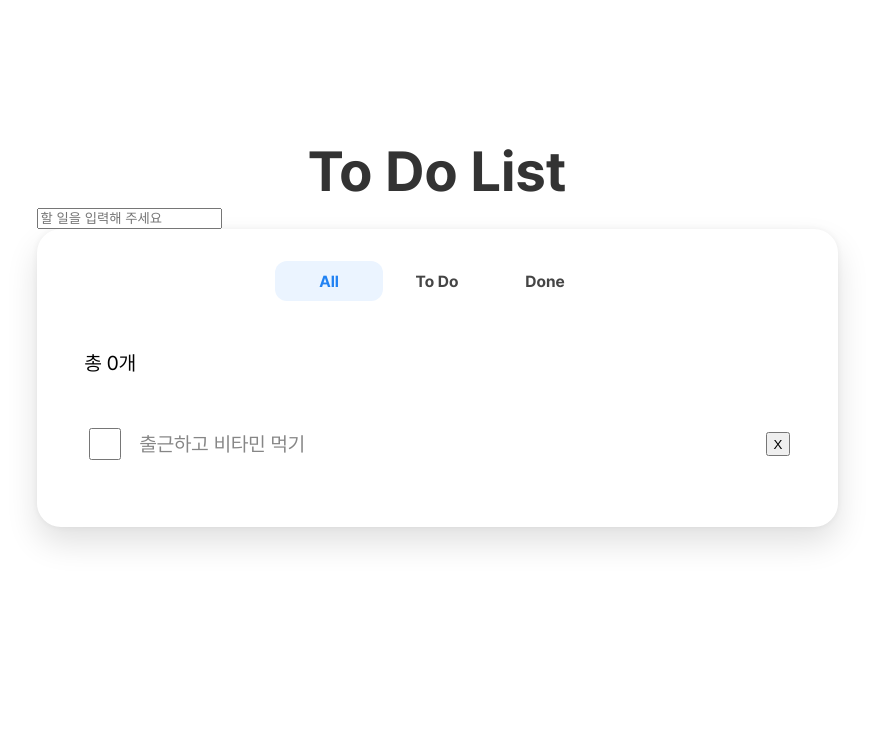
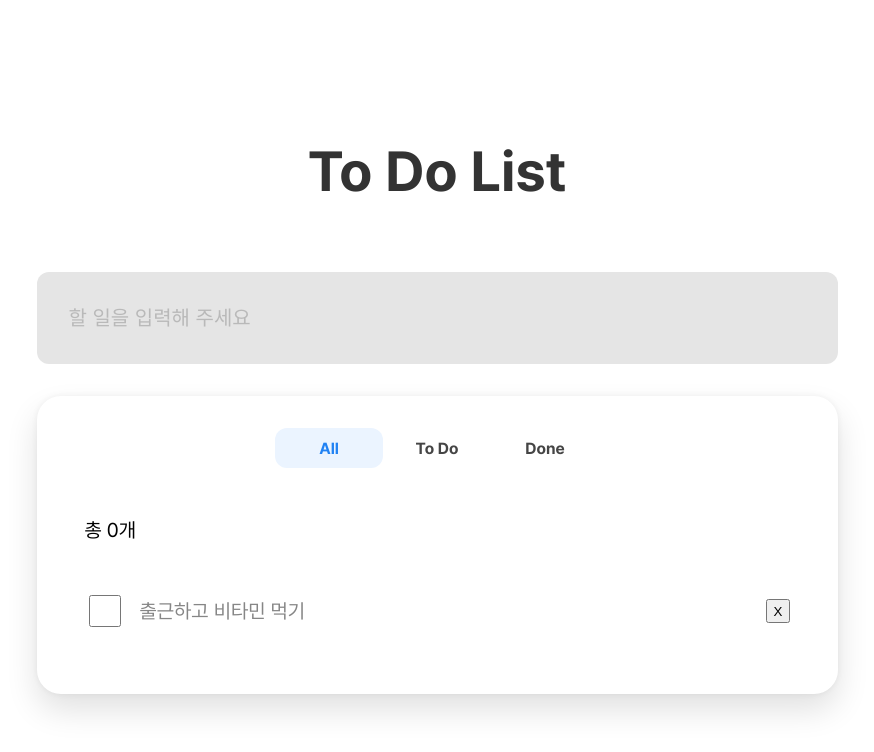
Before and after one commit to jdm1219/todo-myfair, a Next.js app: page / in a window 1280 px wide. Shown: the top 752 px of the page, without its empty margins (203-1077 px from the left). Built offline with nearby package versions, Linux system fonts and the light colour scheme.

Commit message:
feat: TodoInput 스타일 추가

```diff
--- a/src/components/todo/TodoInput.tsx
+++ b/src/components/todo/TodoInput.tsx
@@ -1,8 +1,32 @@
 import React from "react";
+import styled from "@emotion/styled";
+
+const StyledInput = styled.input`
+  width: 737px;
+  padding: 32px;
+  margin-top: 64px;
+  border: none;
+  border-radius: 12px;
+  background-color: #e5e5e5;
+  font-size: 20px;
+  line-height: 28px;
+  color: #000000;
+
+  &::placeholder {
+    color: #b9b9b9;
+  }
+
+  &:focus {
+    outline: none;
+  }
+`;
 
 const TodoInput = () => {
   return (
-    <input type="text" placeholder="할 일을 입력해 주세요"/>
+    <StyledInput
+      type="text"
+      placeholder="할 일을 입력해 주세요"
+    />
   );
 };
 
--- a/src/components/todo/TodoWrapper.tsx
+++ b/src/components/todo/TodoWrapper.tsx
@@ -9,6 +9,7 @@ const TodoContainer = styled.div`
   gap: 32px;
   width: 737px;
   border-radius: 24px;
+  margin-top: 32px;
   padding: 32px;
   box-shadow: 0 16px 32px 0 rgba(0, 0, 0, 0.12), 0 0 6px 0 rgba(0, 0, 0, 0.06);
 `
```
